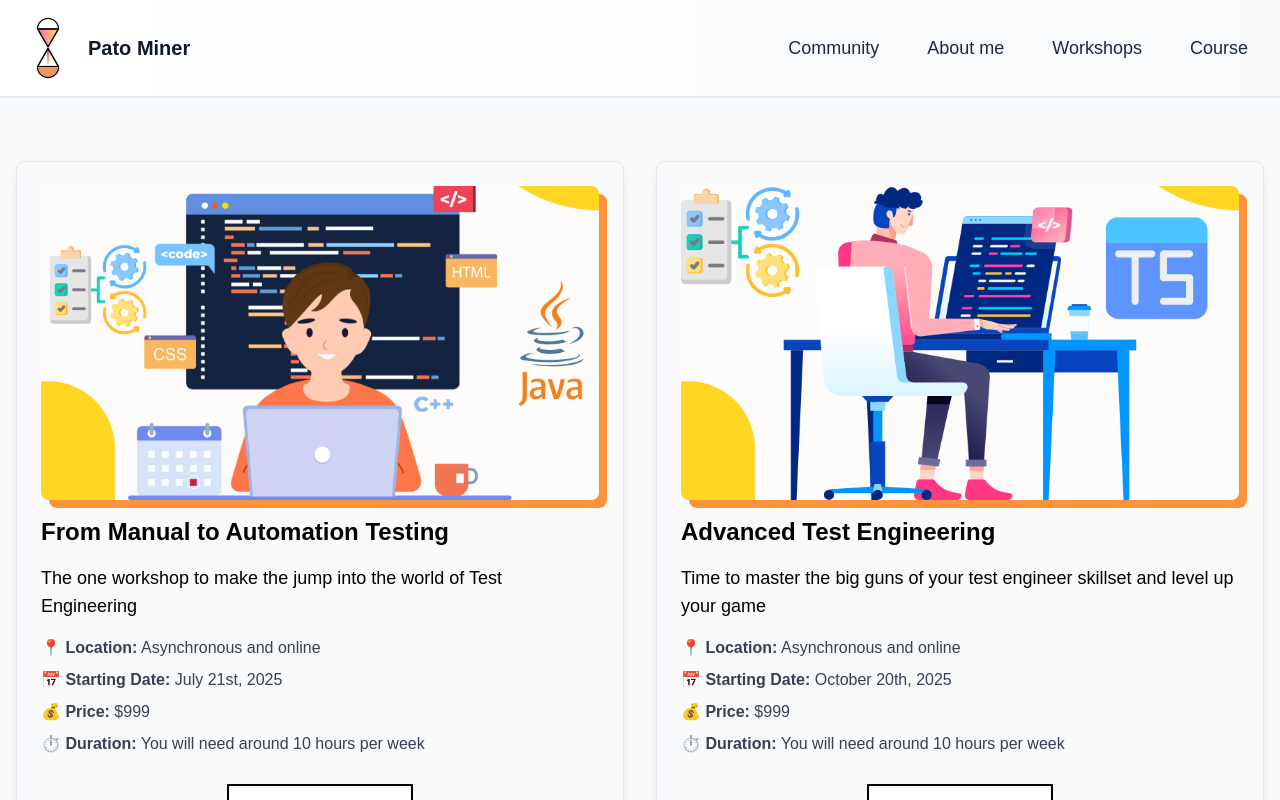
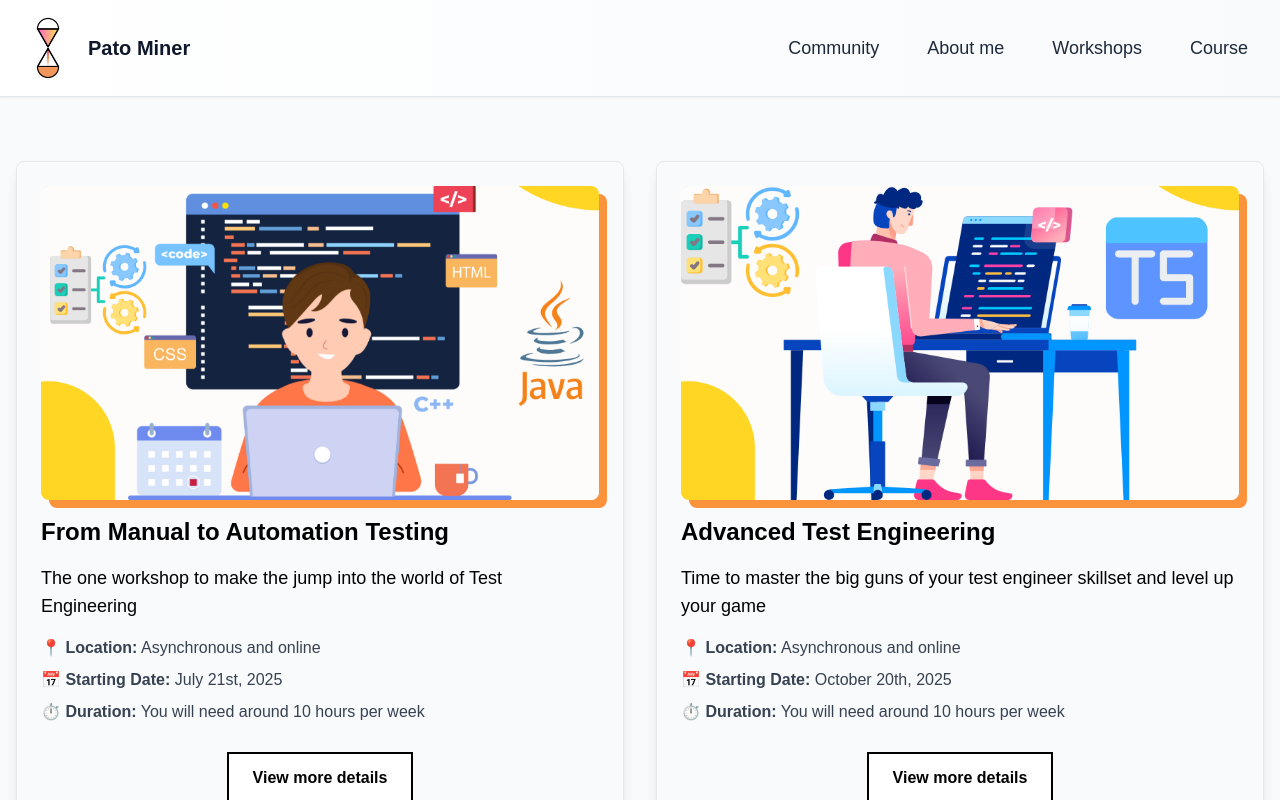
Before and after one commit to TheFreeRangeTester/patominer, a Next.js app: page /workshops in a window 1280 px wide. Shown: the top 800 px of the page. Built offline with nearby package versions, Linux system fonts and the light colour scheme.

Commit message:
Chau al precio estático

```diff
--- a/app/workshops/page.tsx
+++ b/app/workshops/page.tsx
@@ -58,9 +58,6 @@ export default function Workshops() {
                 <span className="font-bold">📅 Starting Date:</span>{" "}
                 {workshop.starting_date}
               </p>
-              <p className="text-md mb-2 text-gray-700">
-                <span className="font-bold">💰 Price:</span> {workshop.price}
-              </p>
               <p className="text-md mb-4 text-gray-700">
                 <span className="font-bold">⏱️ Duration:</span>{" "}
                 {workshop.duration}
```
